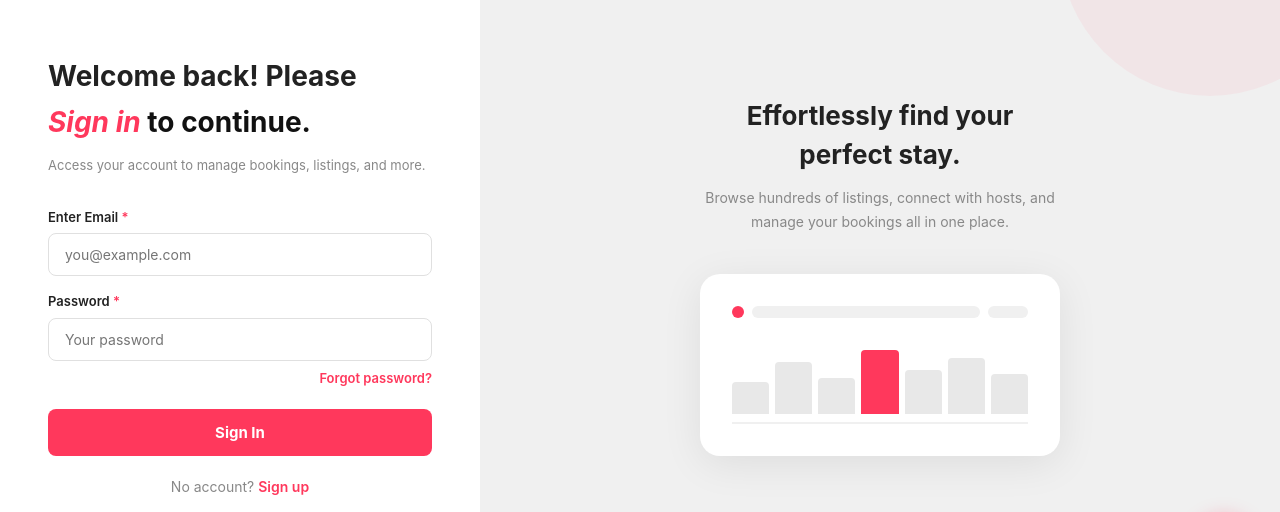
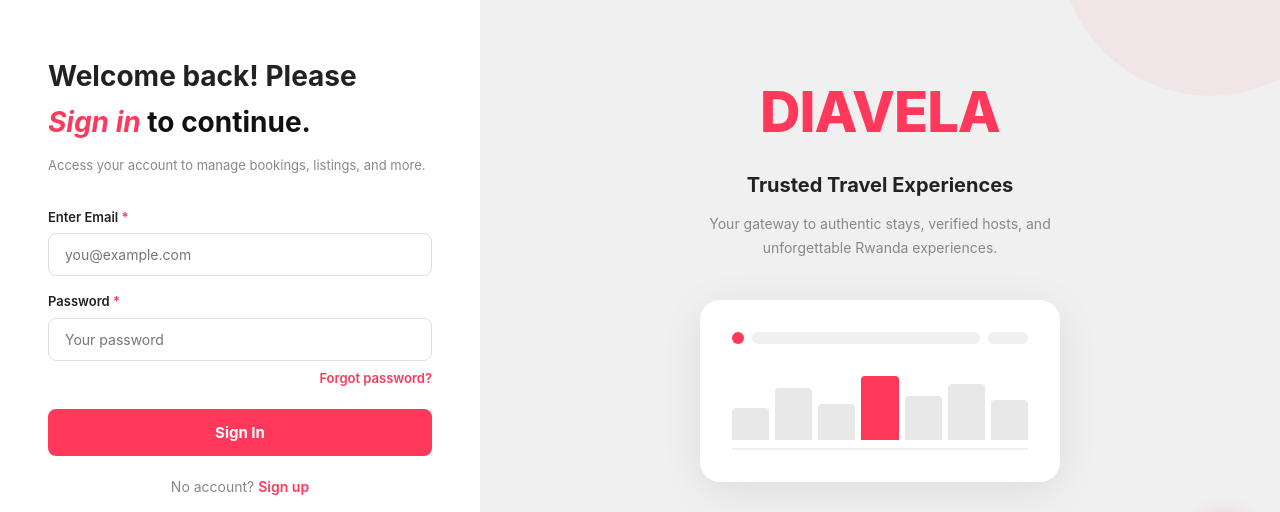
Before and after one commit to DianeArinimbabazi/airbnb-clone, a React (Vite) app: page /login in a window 1280 px wide. Shown: the part 202-714 px from the top of the page. Built offline with nearby package versions, Linux system fonts and the light colour scheme; no server answers.

Commit message:
Update: Replace auth page side panel with DIAVELA branding only

```diff
--- a/src/features/auth/pages/LoginPage.tsx
+++ b/src/features/auth/pages/LoginPage.tsx
@@ -87,9 +87,10 @@
         <div style={{ position:"absolute", top:"-80px", right:"-80px", width:"300px", height:"300px", borderRadius:"50%", background:"rgba(255,56,92,0.06)" }} />
         <div style={{ position:"absolute", bottom:"-60px", left:"-60px", width:"200px", height:"200px", borderRadius:"50%", background:"rgba(16,185,129,0.08)" }} />
         <div style={{ textAlign:"center", maxWidth:"360px", position:"relative", zIndex:1 }}>
-          <h2 style={{ fontSize:"26px", fontWeight:700, color:text, marginBottom:"12px" }}>Effortlessly find your perfect stay.</h2>
-          <p style={{ fontSize:"14px", color:sub, marginBottom:"40px", lineHeight:1.7 }}>Browse hundreds of listings, connect with hosts, and manage your bookings all in one place.</p>
-          <div style={{ background:card, borderRadius:"20px", padding:"32px", boxShadow:"0 8px 40px rgba(0,0,0,0.08)" }}>
+          <div style={{ fontSize:"56px", fontWeight:800, color:"#FF385C", marginBottom:"16px", letterSpacing:"-1px" }}>DIAVELA</div>
+          <h2 style={{ fontSize:"20px", fontWeight:700, color:text, marginBottom:"12px" }}>Trusted Travel Experiences</h2>
+          <p style={{ fontSize:"14px", color:sub, marginBottom:"40px", lineHeight:1.7 }}>Your gateway to authentic stays, verified hosts, and unforgettable Rwanda experiences.</p>
+          <div style={{ background:card, borderRadius:"20px", padding:"32px", boxShadow:"0 8px 40px rgba(0,0,0,0.08)", marginTop:"40px" }}>
             <div style={{ display:"flex", gap:"8px", marginBottom:"16px" }}>
               <div style={{ width:"12px", height:"12px", borderRadius:"50%", background:"#FF385C" }} />
               <div style={{ flex:1, height:"12px", borderRadius:"6px", background:rightBg }} />
--- a/src/features/auth/pages/SignupPage.tsx
+++ b/src/features/auth/pages/SignupPage.tsx
@@ -89,9 +89,10 @@
         <div style={{ position:"absolute", top:"-80px", right:"-80px", width:"300px", height:"300px", borderRadius:"50%", background:"rgba(255,56,92,0.06)" }} />
         <div style={{ position:"absolute", bottom:"-60px", left:"-60px", width:"200px", height:"200px", borderRadius:"50%", background:"rgba(16,185,129,0.08)" }} />
         <div style={{ textAlign:"center", maxWidth:"360px", position:"relative", zIndex:1 }}>
-          <h2 style={{ fontSize:"26px", fontWeight:700, color:text, marginBottom:"12px" }}>Effortlessly organize your workspace with ease.</h2>
-          <p style={{ fontSize:"14px", color:sub, marginBottom:"40px", lineHeight:1.7 }}>Find the perfect stay, connect with hosts, and manage your bookings all in one place.</p>
-          <div style={{ background:card, borderRadius:"20px", padding:"32px", boxShadow:"0 8px 40px rgba(0,0,0,0.08)" }}>
+          <div style={{ fontSize:"56px", fontWeight:800, color:"#FF385C", marginBottom:"16px", letterSpacing:"-1px" }}>DIAVELA</div>
+          <h2 style={{ fontSize:"20px", fontWeight:700, color:text, marginBottom:"12px" }}>Trusted Travel Experiences</h2>
+          <p style={{ fontSize:"14px", color:sub, marginBottom:"40px", lineHeight:1.7 }}>Your gateway to authentic stays, verified hosts, and unforgettable Rwanda experiences.</p>
+          <div style={{ background:card, borderRadius:"20px", padding:"32px", boxShadow:"0 8px 40px rgba(0,0,0,0.08)", marginTop:"40px" }}>
             <div style={{ display:"flex", gap:"8px", marginBottom:"16px" }}>
               <div style={{ width:"12px", height:"12px", borderRadius:"50%", background:"#FF385C" }} />
               <div style={{ flex:1, height:"12px", borderRadius:"6px", background:rightBg }} />
```
